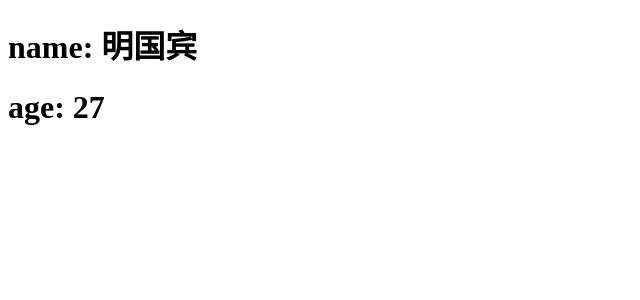
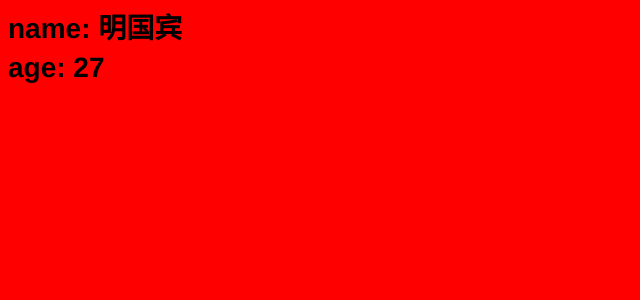
Before and after one commit to damingerdai/react-typescript-demo, a React app: page / in a window 1280 px wide. Shown: the top 300 px of the page, without its empty margins (0-640 px from the left). Built offline with nearby package versions, Linux system fonts and the light colour scheme.

Commit message:
feat: add scss support

```diff
--- a/package.json
+++ b/package.json
@@ -18,7 +18,11 @@
     "@types/react": "^16.9.49",
     "@types/react-dom": "^16.9.8",
     "awesome-typescript-loader": "^5.2.1",
+    "css-loader": "^4.3.0",
     "html-webpack-plugin": "^4.5.0",
+    "mini-css-extract-plugin": "^0.11.2",
+    "node-sass": "^4.14.1",
+    "sass-loader": "^10.0.2",
     "source-map-loader": "^1.1.0",
     "typescript": "^4.0.3",
     "webpack": "^4.44.2",
--- a/src/index.tsx
+++ b/src/index.tsx
@@ -1,6 +1,7 @@
 import * as  React from "react";
 import * as ReactDOM from "react-dom";
 import { App } from "./components/App";
+import './style.scss';
 
 const ROOT = document.querySelector(".container");
 
--- /dev/null
+++ b/src/style.scss
@@ -0,0 +1,8 @@
+$background-grey: red;
+
+body {
+  font-family: "Helvetica Neue", Helvetica, Arial, sans-serif;
+  font-size: 14px;
+  line-height: 1.3rem;
+  background-color: $background-grey;
+}
--- a/webpack.config.js
+++ b/webpack.config.js
@@ -1,5 +1,6 @@
 const path = require("path");
 const HtmlWebpackPlugin = require("html-webpack-plugin");
+const MiniCssExtractPlugin = require("mini-css-extract-plugin");
 
 module.exports = {
   entry: "./src/index.tsx",
@@ -19,12 +20,19 @@ module.exports = {
         test: /\.js$/,
         loader: "source-map-loader",
       },
+      {
+        test: /\.scss$/,
+        use: [MiniCssExtractPlugin.loader, "css-loader", "sass-loader"],
+      },
     ],
   },
   plugins: [
     new HtmlWebpackPlugin({
       template: "./index.html",
     }),
+    new MiniCssExtractPlugin({
+      filename: "style.css",
+    }),
   ],
   resolve: {
     extensions: [".js", ".ts", ".tsx"],
```
Also changed, not shown: 1 other file (tests, documents, lock files or other folders).
